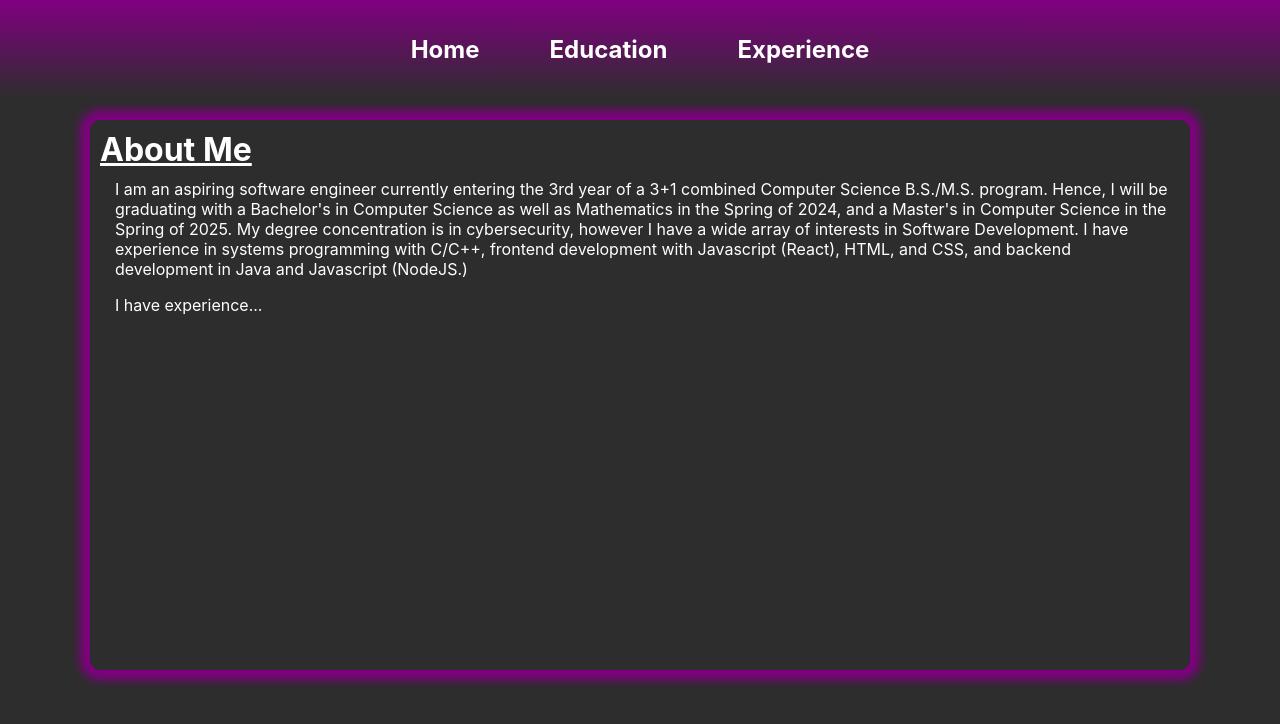
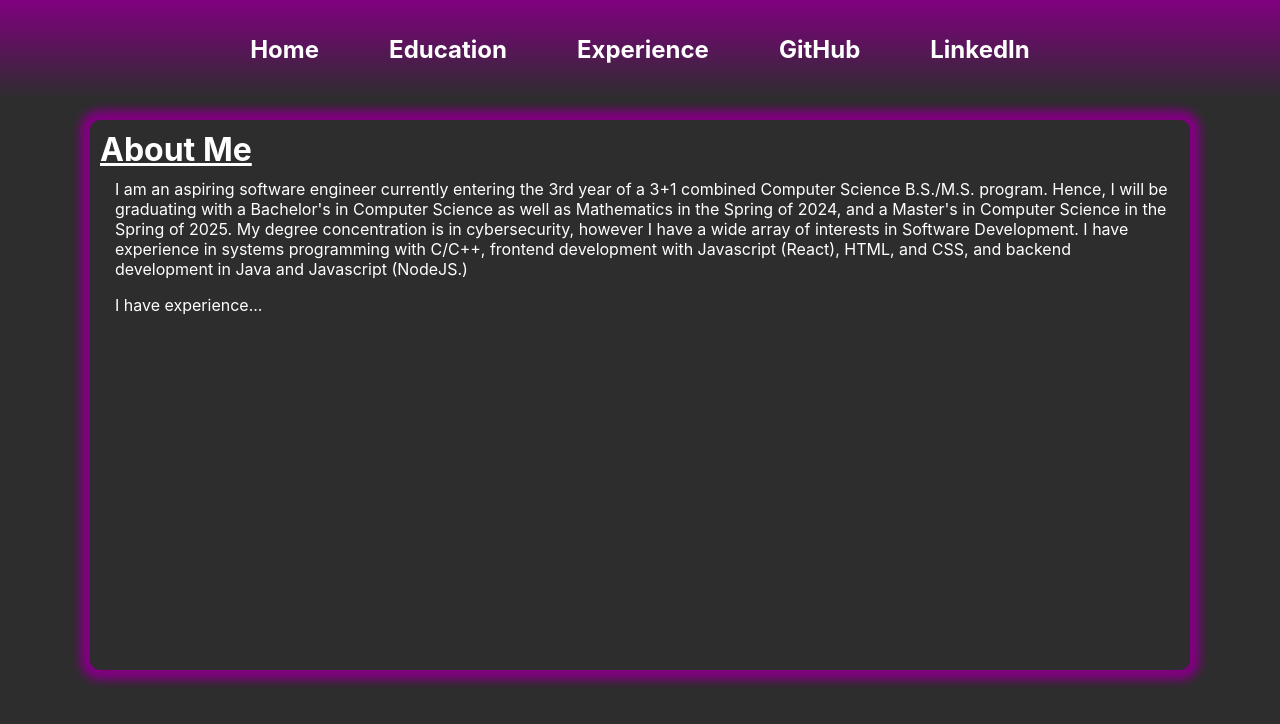
Before and after one commit to mwhiatt/portfolio, a Next.js app: page / in a window 1280 px wide. Shown: the top 724 px of the page. Built offline with nearby package versions, Linux system fonts and the light colour scheme.

Commit message:
add external links

```diff
--- a/components/Navbar.js
+++ b/components/Navbar.js
@@ -7,6 +7,8 @@ export default function Navbar() {
             <Link href="/" className='nav-link'>Home</Link>
             <Link href="/edu" className='nav-link'>Education</Link>
             <Link href="/experience" className='nav-link'>Experience</Link>
+            <a className='nav-link' href="https://github.com/mwhiatt">GitHub</a>
+            <a className='nav-link' href="https://www.linkedin.com/in/matt-hiatt/">LinkedIn</a>
         </header>
     )
 }
```
